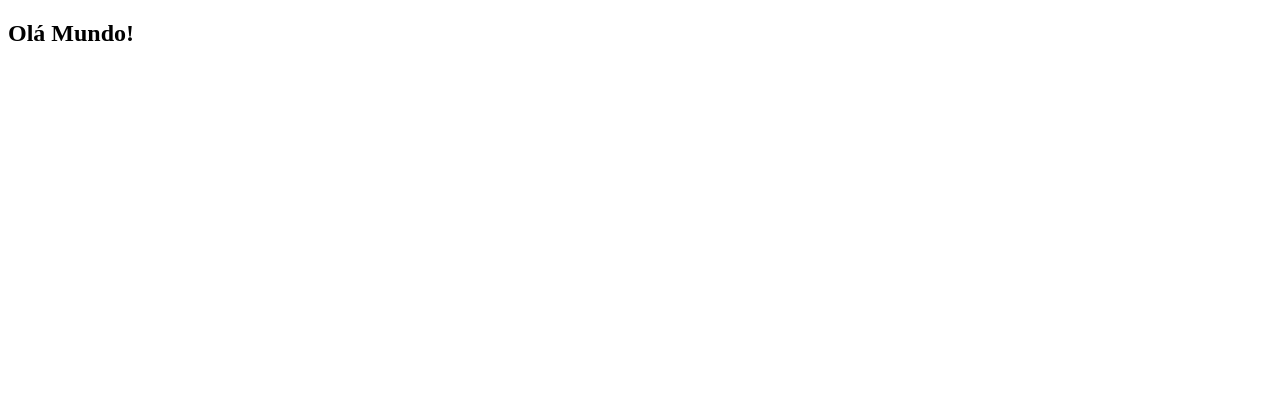
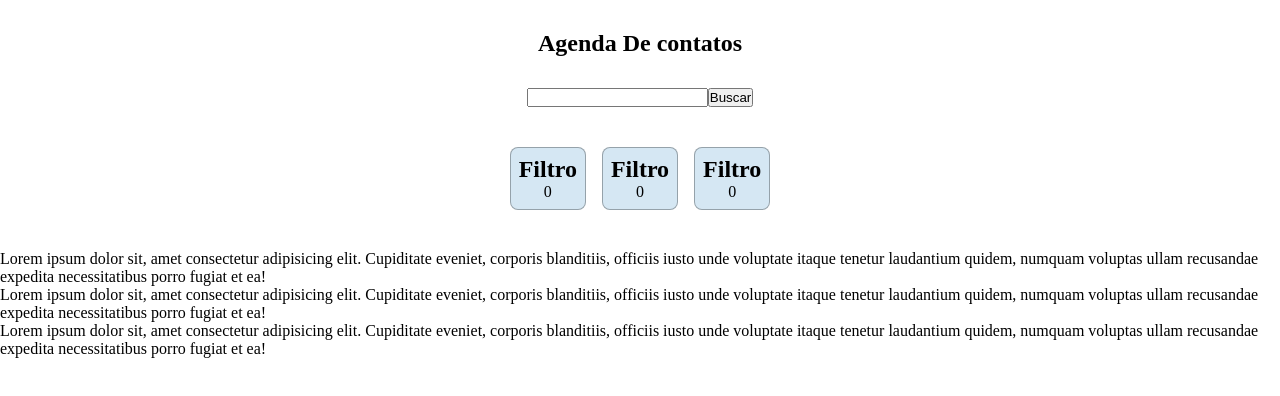
Before and after one commit to samuel-lino/Agenda-de-Contatos, a React (Create React App) app: page / in a window 1280 px wide. Shown: the top 396 px of the page. Built offline with nearby package versions, Linux system fonts and the light colour scheme.

Commit message:
iniciando a estilização

```diff
--- a/package.json
+++ b/package.json
@@ -50,6 +50,7 @@
     "eslint-plugin-prettier": "^4.2.1",
     "eslint-plugin-react": "^7.32.2",
     "eslint-plugin-react-hooks": "^4.6.0",
-    "prettier": "^2.8.4"
+    "prettier": "^2.8.4",
+    "styled-components": "^6.1.19"
   }
 }
--- a/src/App.tsx
+++ b/src/App.tsx
@@ -1,9 +1,15 @@
-import Titulo from './components/Titulo'
+import Header from './containers/Header'
+import ListaDeContatos from './containers/ListaDeContatos'
+import EstiloGlobal from './style'
 
 function App() {
   return (
     <>
-      <Titulo>Olá Mundo!</Titulo>
+      <EstiloGlobal />
+      <Header />
+      <div>
+        <ListaDeContatos />
+      </div>
     </>
   )
 }
--- /dev/null
+++ b/src/components/Contato/index.tsx
@@ -0,0 +1,16 @@
+const Contato = () => {
+  return (
+    <>
+      <li>
+        <p>
+          Lorem ipsum dolor sit, amet consectetur adipisicing elit. Cupiditate
+          eveniet, corporis blanditiis, officiis iusto unde voluptate itaque
+          tenetur laudantium quidem, numquam voluptas ullam recusandae expedita
+          necessitatibus porro fugiat et ea!
+        </p>
+      </li>
+    </>
+  )
+}
+
+export default Contato
--- /dev/null
+++ b/src/components/FiltroCards/index.tsx
@@ -0,0 +1,15 @@
+import Titulo from '../Titulo'
+import { Cards } from './style'
+
+const FiltroCards = () => {
+  return (
+    <>
+      <Cards>
+        <Titulo>Filtro</Titulo>
+        <p>0</p>
+      </Cards>
+    </>
+  )
+}
+
+export default FiltroCards
--- /dev/null
+++ b/src/components/FiltroCards/style.ts
@@ -0,0 +1,12 @@
+import styled from 'styled-components'
+
+export const Cards = styled.div`
+  margin: 10px 8px;
+  display: inline-block;
+  border: solid 1px rgba(0, 0, 0, 0.3);
+  border-radius: 8px;
+  padding: 8px;
+  text-align: center;
+  background-color: #d5e7f3ff;
+  cursor: pointer;
+`
--- /dev/null
+++ b/src/containers/Header/index.tsx
@@ -0,0 +1,24 @@
+import FiltroCards from '../../components/FiltroCards'
+import Titulo from '../../components/Titulo'
+import { Cabecalho, Filtros } from './style'
+
+const Header = () => {
+  return (
+    <>
+      <Cabecalho>
+        <Titulo>Agenda De contatos</Titulo>
+        <div>
+          <input type="text"></input>
+          <button>Buscar</button>
+        </div>
+        <Filtros>
+          <FiltroCards />
+          <FiltroCards />
+          <FiltroCards />
+        </Filtros>
+      </Cabecalho>
+    </>
+  )
+}
+
+export default Header
--- /dev/null
+++ b/src/containers/Header/style.ts
@@ -0,0 +1,14 @@
+import styled from 'styled-components'
+
+export const Cabecalho = styled.header`
+  width: 100vw;
+  height: 250px;
+  display: flex;
+  justify-content: space-evenly;
+  flex-direction: column;
+  align-items: center;
+`
+
+export const Filtros = styled.div`
+  display: inline-flex;
+`
--- /dev/null
+++ b/src/containers/ListaDeContatos/index.tsx
@@ -0,0 +1,15 @@
+import Contato from '../../components/Contato'
+
+const ListaDeContatos = () => {
+  return (
+    <>
+      <ul>
+        <Contato />
+        <Contato />
+        <Contato />
+      </ul>
+    </>
+  )
+}
+
+export default ListaDeContatos
--- /dev/null
+++ b/src/style/index.ts
@@ -0,0 +1,12 @@
+import { createGlobalStyle } from 'styled-components'
+
+const EstiloGlobal = createGlobalStyle`
+  *{
+    margin: 0;
+    padding: 0;
+    box-sizing: border-box;
+
+  }
+`
+
+export default EstiloGlobal
```
Also changed, not shown: 1 other file (tests, documents, lock files or other folders).
